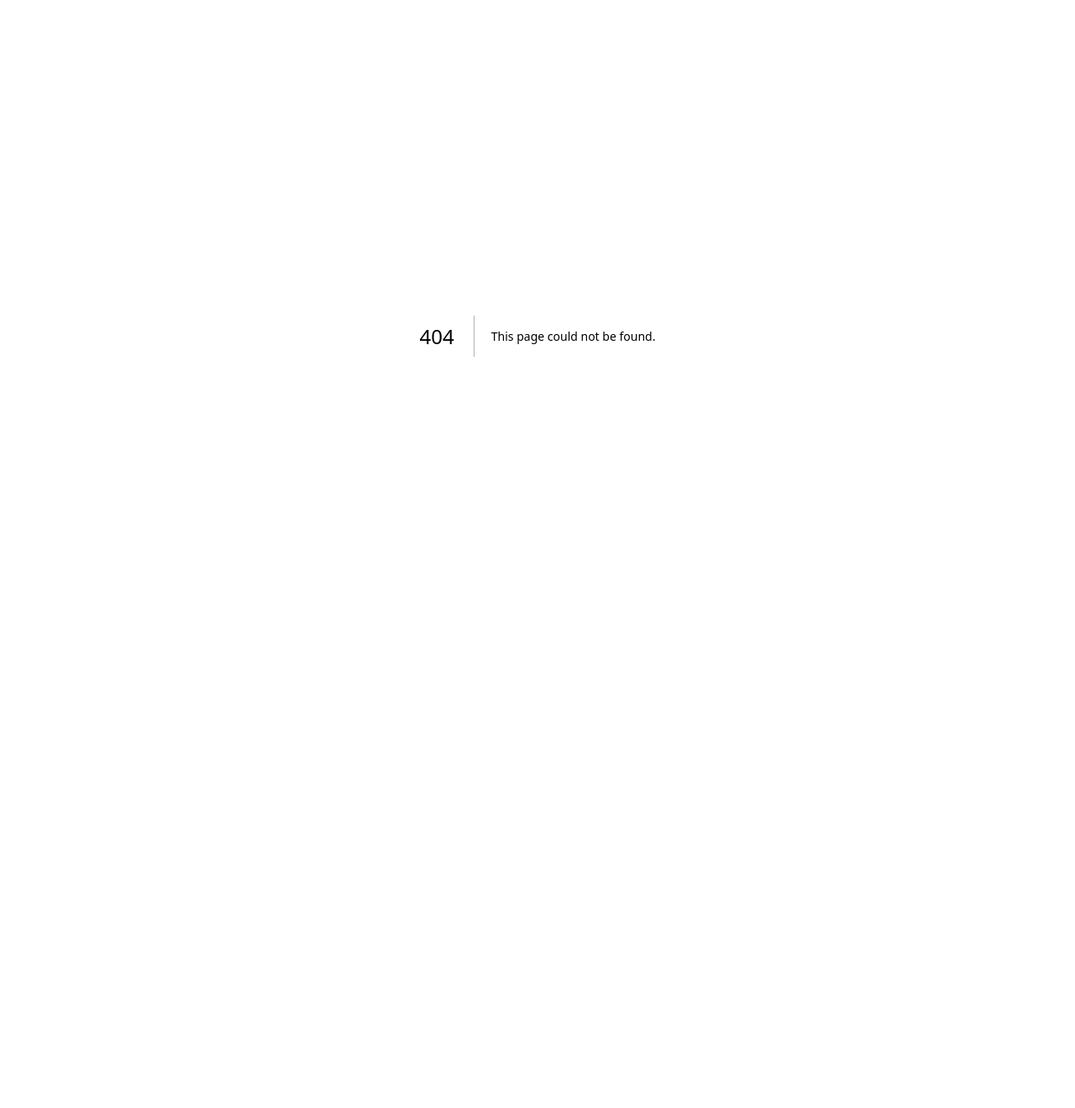
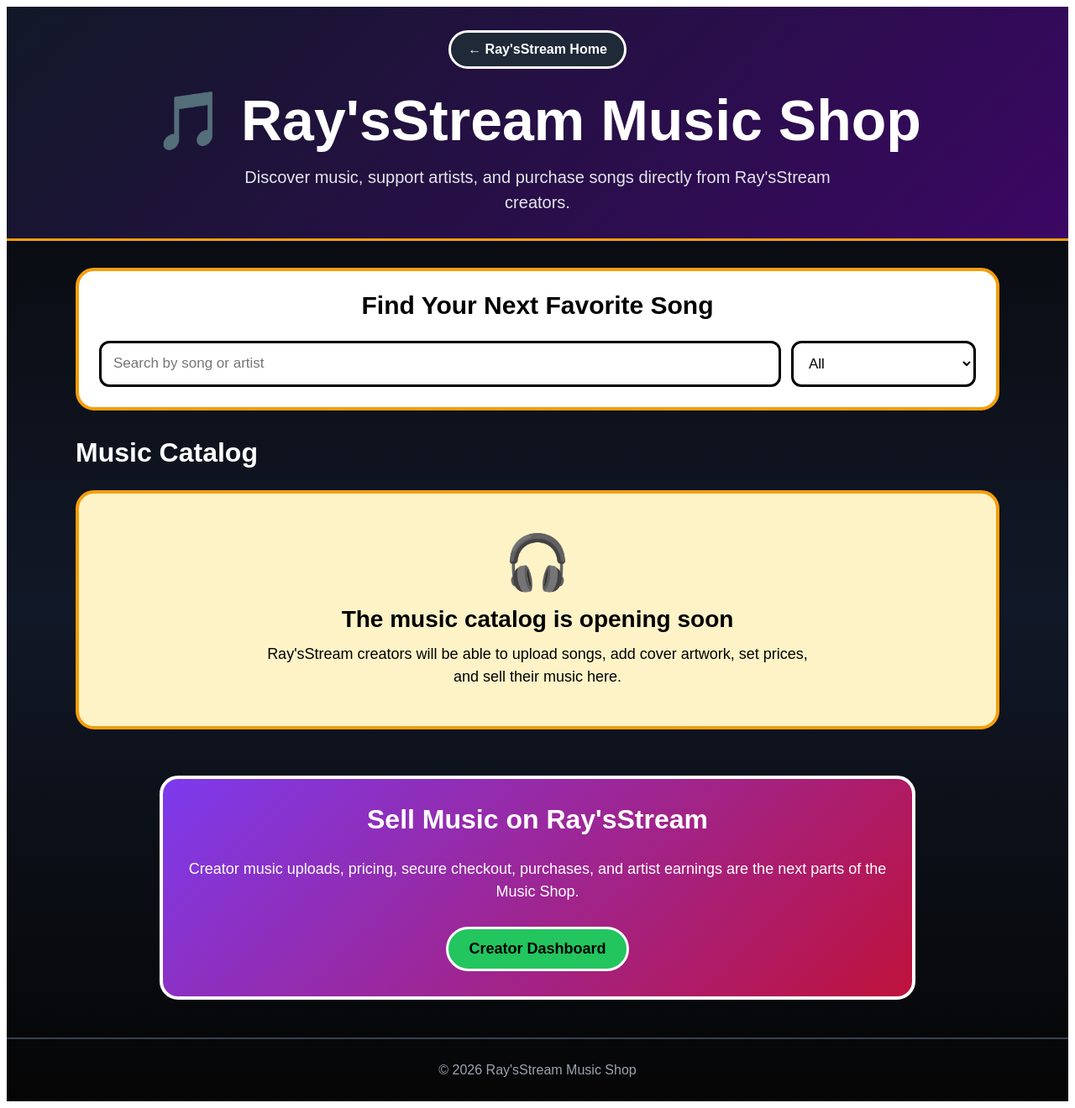
Before and after one commit to greentreerecord-hue/raysstream-clean, a Next.js app: page /music-shop in a window 1280 px wide. Before the commit this address had no page. Shown: the whole page at 84% size. Before the commit the page ends 800 px from the top, so only its background shows below. Built offline with nearby package versions, Linux system fonts and the light colour scheme.

Commit message:
Add RaysStream music shop

```diff
--- /dev/null
+++ b/app/music-shop/page.tsx
@@ -0,0 +1,409 @@
+"use client";
+
+import { useMemo, useState } from "react";
+
+type Song = {
+  id: number;
+  title: string;
+  artist: string;
+  genre: string;
+  price: number;
+  coverUrl: string;
+  previewUrl: string;
+};
+
+const songs: Song[] = [];
+
+export default function MusicShopPage() {
+  const [search, setSearch] = useState("");
+  const [genre, setGenre] = useState("All");
+
+  const filteredSongs = useMemo(() => {
+    return songs.filter((song) => {
+      const searchText = search
+        .trim()
+        .toLowerCase();
+
+      const matchesSearch =
+        !searchText ||
+        song.title
+          .toLowerCase()
+          .includes(searchText) ||
+        song.artist
+          .toLowerCase()
+          .includes(searchText);
+
+      const matchesGenre =
+        genre === "All" ||
+        song.genre === genre;
+
+      return matchesSearch && matchesGenre;
+    });
+  }, [search, genre]);
+
+  const genres = [
+    "All",
+    "Pop",
+    "Rock",
+    "Hip-Hop",
+    "R&B",
+    "Country",
+    "Electronic",
+    "Other",
+  ];
+
+  return (
+    <main
+      style={{
+        minHeight: "100vh",
+        color: "white",
+        background:
+          "linear-gradient(180deg, #050505 0%, #111827 55%, #050505 100%)",
+        fontFamily: "Arial, sans-serif",
+      }}
+    >
+      <header
+        style={{
+          padding: "28px 20px",
+          textAlign: "center",
+          borderBottom:
+            "3px solid #f59e0b",
+          background:
+            "linear-gradient(135deg, #111827, #3b0764)",
+        }}
+      >
+        <a
+          href="/"
+          style={{
+            display: "inline-block",
+            marginBottom: "22px",
+            padding: "11px 20px",
+            color: "white",
+            background: "#1f2937",
+            border: "3px solid white",
+            borderRadius: "999px",
+            textDecoration: "none",
+            fontWeight: "bold",
+          }}
+        >
+          ← Ray&apos;sStream Home
+        </a>
+
+        <h1
+          style={{
+            margin: "0 0 12px",
+            fontSize: "clamp(38px, 8vw, 68px)",
+          }}
+        >
+          🎵 Ray&apos;sStream Music Shop
+        </h1>
+
+        <p
+          style={{
+            maxWidth: "720px",
+            margin: "0 auto",
+            color: "#e5e7eb",
+            fontSize: "20px",
+            lineHeight: 1.5,
+          }}
+        >
+          Discover music, support artists, and
+          purchase songs directly from
+          Ray&apos;sStream creators.
+        </p>
+      </header>
+
+      <section
+        style={{
+          width: "min(1100px, 92%)",
+          margin: "32px auto",
+          padding: "24px",
+          color: "black",
+          background: "white",
+          border: "4px solid #f59e0b",
+          borderRadius: "22px",
+          boxSizing: "border-box",
+        }}
+      >
+        <h2
+          style={{
+            marginTop: 0,
+            textAlign: "center",
+            fontSize: "30px",
+          }}
+        >
+          Find Your Next Favorite Song
+        </h2>
+
+        <div
+          style={{
+            display: "flex",
+            flexWrap: "wrap",
+            gap: "12px",
+          }}
+        >
+          <input
+            type="search"
+            value={search}
+            onChange={(event) =>
+              setSearch(event.target.value)
+            }
+            placeholder="Search by song or artist"
+            style={{
+              flex: "1 1 280px",
+              padding: "14px",
+              border: "3px solid black",
+              borderRadius: "12px",
+              fontSize: "17px",
+            }}
+          />
+
+          <select
+            value={genre}
+            onChange={(event) =>
+              setGenre(event.target.value)
+            }
+            style={{
+              flex: "0 1 220px",
+              padding: "14px",
+              border: "3px solid black",
+              borderRadius: "12px",
+              fontSize: "17px",
+              background: "white",
+            }}
+          >
+            {genres.map((genreName) => (
+              <option
+                key={genreName}
+                value={genreName}
+              >
+                {genreName}
+              </option>
+            ))}
+          </select>
+        </div>
+      </section>
+
+      <section
+        style={{
+          width: "min(1100px, 92%)",
+          margin: "0 auto",
+          paddingBottom: "35px",
+        }}
+      >
+        <h2
+          style={{
+            fontSize: "32px",
+          }}
+        >
+          Music Catalog
+        </h2>
+
+        {filteredSongs.length === 0 ? (
+          <div
+            style={{
+              padding: "45px 24px",
+              textAlign: "center",
+              color: "black",
+              background: "#fef3c7",
+              border: "4px solid #f59e0b",
+              borderRadius: "22px",
+            }}
+          >
+            <div
+              style={{
+                marginBottom: "14px",
+                fontSize: "64px",
+              }}
+            >
+              🎧
+            </div>
+
+            <h3
+              style={{
+                margin: "0 0 12px",
+                fontSize: "28px",
+              }}
+            >
+              The music catalog is opening soon
+            </h3>
+
+            <p
+              style={{
+                maxWidth: "650px",
+                margin: "0 auto",
+                fontSize: "18px",
+                lineHeight: 1.5,
+              }}
+            >
+              Ray&apos;sStream creators will be
+              able to upload songs, add cover
+              artwork, set prices, and sell their
+              music here.
+            </p>
+          </div>
+        ) : (
+          <div
+            style={{
+              display: "grid",
+              gridTemplateColumns:
+                "repeat(auto-fit, minmax(260px, 1fr))",
+              gap: "22px",
+            }}
+          >
+            {filteredSongs.map((song) => (
+              <article
+                key={song.id}
+                style={{
+                  overflow: "hidden",
+                  color: "black",
+                  background: "white",
+                  border:
+                    "4px solid #f59e0b",
+                  borderRadius: "20px",
+                }}
+              >
+                <img
+                  src={song.coverUrl}
+                  alt={`${song.title} cover`}
+                  style={{
+                    width: "100%",
+                    aspectRatio: "1 / 1",
+                    objectFit: "cover",
+                    background: "#1f2937",
+                  }}
+                />
+
+                <div
+                  style={{
+                    padding: "18px",
+                  }}
+                >
+                  <h3
+                    style={{
+                      margin: "0 0 6px",
+                      fontSize: "24px",
+                    }}
+                  >
+                    {song.title}
+                  </h3>
+
+                  <p
+                    style={{
+                      margin: "0 0 6px",
+                      color: "#4b5563",
+                    }}
+                  >
+                    {song.artist}
+                  </p>
+
+                  <p
+                    style={{
+                      margin: "0 0 14px",
+                      fontWeight: "bold",
+                    }}
+                  >
+                    {song.genre}
+                  </p>
+
+                  <audio
+                    src={song.previewUrl}
+                    controls
+                    preload="none"
+                    style={{
+                      width: "100%",
+                    }}
+                  />
+
+                  <button
+                    type="button"
+                    style={{
+                      width: "100%",
+                      marginTop: "16px",
+                      padding: "13px",
+                      color: "black",
+                      background: "#f59e0b",
+                      border: "3px solid black",
+                      borderRadius: "12px",
+                      fontSize: "18px",
+                      fontWeight: "bold",
+                      cursor: "pointer",
+                    }}
+                  >
+                    Buy for $
+                    {song.price.toFixed(2)}
+                  </button>
+                </div>
+              </article>
+            ))}
+          </div>
+        )}
+      </section>
+
+      <section
+        style={{
+          width: "min(900px, 92%)",
+          margin: "20px auto 45px",
+          padding: "30px",
+          textAlign: "center",
+          color: "white",
+          background:
+            "linear-gradient(135deg, #7c3aed, #be123c)",
+          border: "4px solid white",
+          borderRadius: "22px",
+          boxSizing: "border-box",
+        }}
+      >
+        <h2
+          style={{
+            marginTop: 0,
+            fontSize: "32px",
+          }}
+        >
+          Sell Music on Ray&apos;sStream
+        </h2>
+
+        <p
+          style={{
+            fontSize: "18px",
+            lineHeight: 1.5,
+          }}
+        >
+          Creator music uploads, pricing, secure
+          checkout, purchases, and artist earnings
+          are the next parts of the Music Shop.
+        </p>
+
+        <a
+          href="/creator/dashboard"
+          style={{
+            display: "inline-block",
+            marginTop: "10px",
+            padding: "13px 24px",
+            color: "black",
+            background: "#22c55e",
+            border: "3px solid white",
+            borderRadius: "999px",
+            textDecoration: "none",
+            fontSize: "18px",
+            fontWeight: "bold",
+          }}
+        >
+          Creator Dashboard
+        </a>
+      </section>
+
+      <footer
+        style={{
+          padding: "28px",
+          textAlign: "center",
+          color: "#9ca3af",
+          borderTop:
+            "2px solid #374151",
+        }}
+      >
+        © 2026 Ray&apos;sStream Music Shop
+      </footer>
+    </main>
+  );
+}
```
